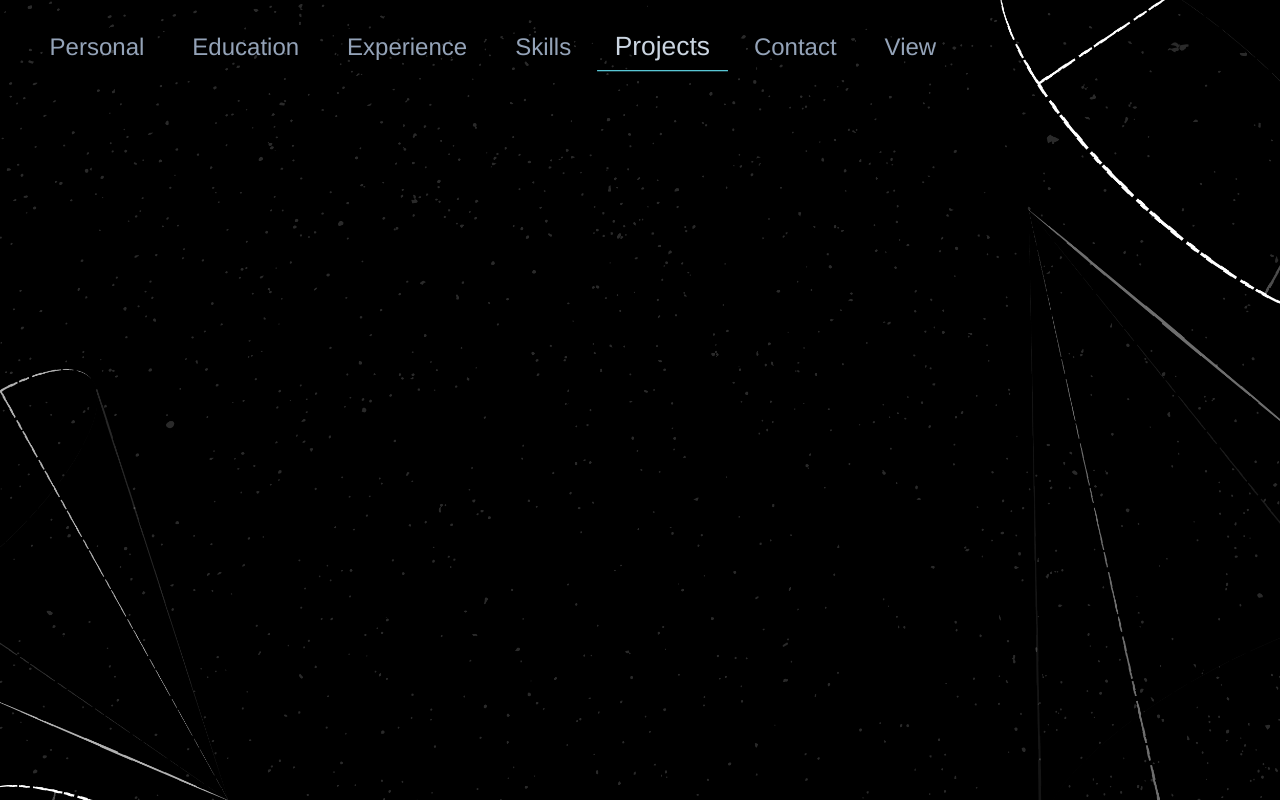
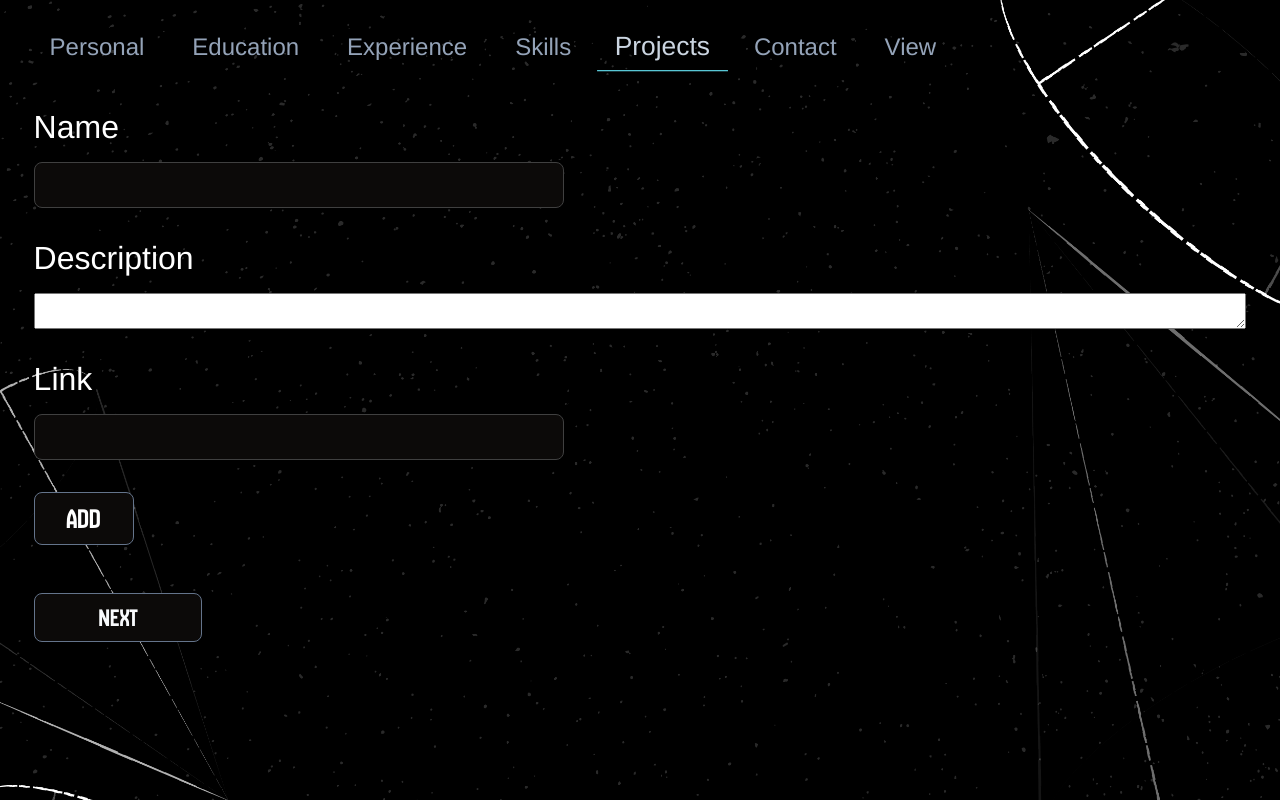
Before and after one commit to MhmdFais/resume.io, a React (Vite) app: page /home in a window 1280 px wide. Both pictures are taken after a click on the button "Projects". Built offline with nearby package versions, Linux system fonts and the light colour scheme.

Commit message:
feat: Add ProjectsInfo component for capturing project details

```diff
--- a/src/components/HomeScreen.jsx
+++ b/src/components/HomeScreen.jsx
@@ -4,6 +4,7 @@ import PersonalInfo from '../components/PersonalInfo';
 import EducationInfo from '../components/EducationInfo';
 import ExperienceInfo from '../components/ExperinceInfo';
 import SkillInfo from '../components/SkillInfo';
+import ProjectsInfo from '../components/ProjectsInfo';
 
 function HomeScreen() {
     const [currentSection, setCurrentSection] = useState('Personal');
@@ -21,7 +22,7 @@ function HomeScreen() {
             case 'Skills':
                 return <SkillInfo />; // SKILLS COMPONENT
             case 'Projects':
-                return <></>; // PROJECTS COMPONENT
+                return <ProjectsInfo />; // PROJECTS COMPONENT
             case 'Contact':
                 return <></>; // CONTACT COMPONENT
             case 'View':
--- /dev/null
+++ b/src/components/ProjectsInfo.jsx
@@ -0,0 +1,88 @@
+import { useState } from 'react';
+import '../styles/common/NextButton.css'
+import '../styles/common/AddRemoveButton.css'
+
+function ProjectsInfo(){
+
+    const [projects, setProjects] = useState([{id: 1, projectName: '', projectDescription: '', projectLink: ''}]);
+
+    const handleChange = (id, event) => {
+        const { name, value } = event.target;
+        const updatedProjects = projects.map(project =>
+            project.id === id ? { ...project, [name]: value } : project
+        );
+        setProjects(updatedProjects);
+    };
+
+    const addProject = () => {
+        const newProject = { id: projects.length + 1, projectName: '', projectDescription: '', projectLink: '' };
+        setProjects([...projects, newProject]);
+    };
+
+    const removeProject = (id) => {
+        const updatedProjects = projects.filter(project => project.id !== id);
+        setProjects(updatedProjects);
+    };
+
+    const handleSubmit = (event) => {
+        event.preventDefault();
+        console.log(projects);
+    };
+
+    return(
+        <div className="InformationDiv projectsInfoDiv">
+            <form onSubmit={handleSubmit}>
+                {projects.map((project, index) => (
+                    <div key={project.id} className="projectsInfoSet">
+                        <div className="labelDiv">
+                            <label htmlFor={`projectName-${project.id}`}>Name</label>
+                            <input
+                                type="text"
+                                id = {`projectName-${project.id}`}
+                                name = "projectName"
+                                value= {project.projectName}
+                                onChange={(event) => handleChange(project.id, event)}
+                                required
+                            />
+                        </div>
+                        <div className="labelDiv">
+                            <label htmlFor={`projectDescription-${project.id}`}>Description</label>
+                            <textarea
+                                id = {`projectDescription-${project.id}`}
+                                name = "description"
+                                value= {project.projectDescription}
+                                onChange={(event) => handleChange(project.id, event)}
+                                required
+                            />
+                        </div>
+                        <div className="labelDiv">
+                            <label htmlFor={`projectLink-${project.id}`}>Link</label>
+                            <input
+                                type = "text"
+                                id = {`projectLink-${project.id}`}
+                                name = "link"
+                                value={project.projectLink}
+                                onChange={(event) => handleChange(project.id, event)}
+                                required
+                            />
+                        </div>
+                        <div className="addRemoveDiv">
+                            {index > 0 && (
+                                <button type="button" onClick={() => removeProject(project.id)}>Remove</button>
+                            )}
+                            {index === projects.length - 1 && (
+                                <button type="button" onClick={addProject}>Add</button>
+                            )}
+                        </div>
+                    </div>
+                ))}
+                <div className="submitDiv buttonDiv InfoButton">
+                    <button type="submit">Next</button>
+                </div>
+            </form>
+        </div>
+    )
+
+}
+
+export default ProjectsInfo;
```
